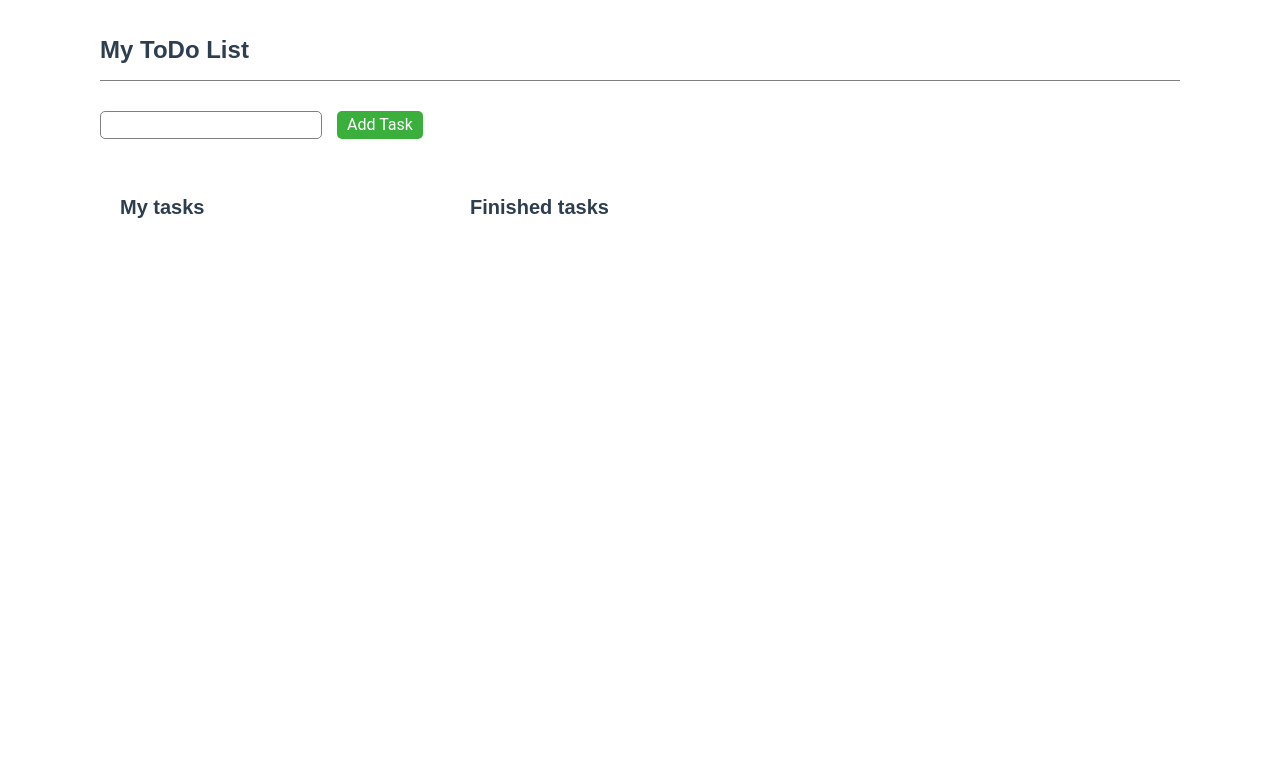
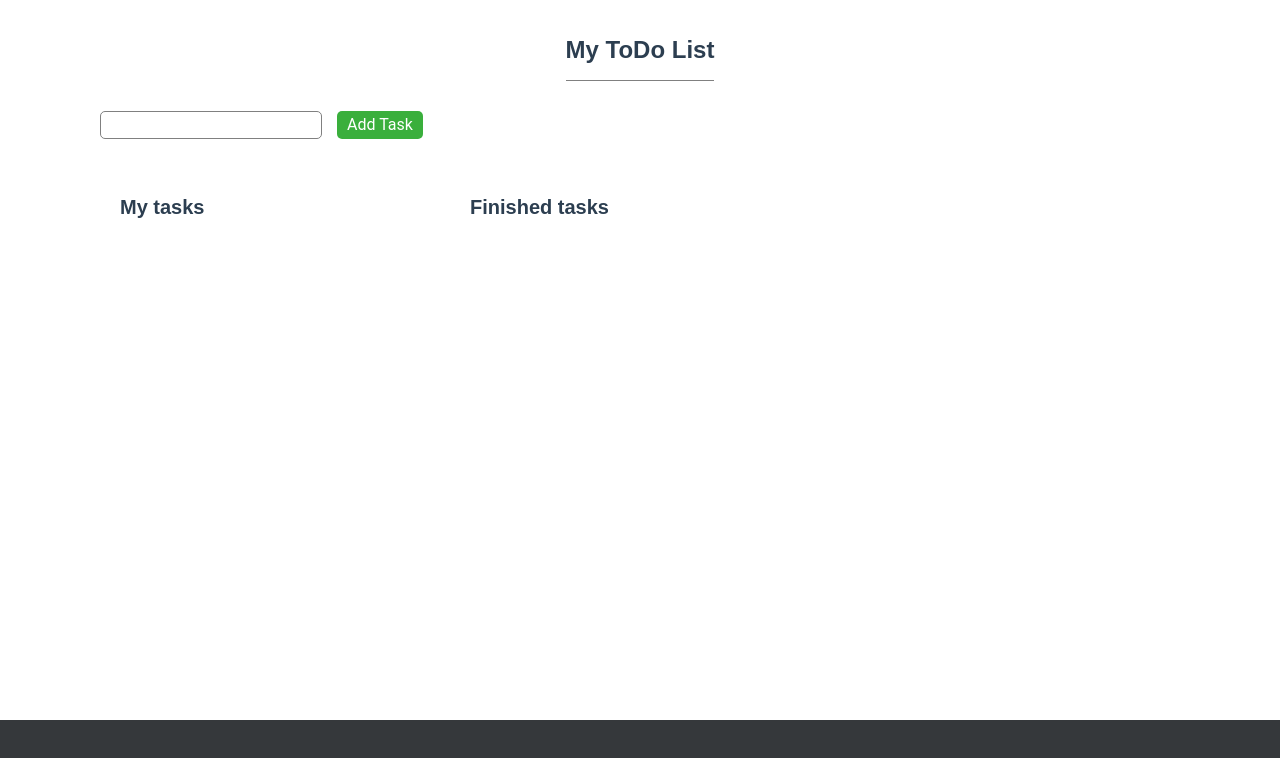
Before and after one commit to Holms2009/vue-todo-list, a Vue app: page / in a window 1280 px wide. Shown: the top 758 px of the page. Built offline with nearby package versions, Linux system fonts and the light colour scheme.

Commit message:
Added footer

```diff
--- a/src/App.vue
+++ b/src/App.vue
@@ -21,6 +21,7 @@
         />
       </div>
     </div>
+    <div class="footer"></div>
   </div>
 </template>
 
@@ -65,10 +66,15 @@ export default {
 
 <style lang="scss">
 #app {
-  padding: 20px 100px;
+  box-sizing: border-box;
+  min-height: 100vh;
+  padding: 20px 100px 0;
   color: #2c3e50;
   -webkit-font-smoothing: antialiased;
   -moz-osx-font-smoothing: grayscale;
+  display: flex;
+  flex-direction: column;
+  align-items: flex-start;
 
   .main {
     margin-top: 30px;
@@ -95,5 +101,14 @@ export default {
       }
     }
   }
+
+  .footer {
+    margin-top: auto;
+    width: 100vw;
+    height: 80px;
+    background-color: #35383b;
+    position: relative;
+    left: -100px;
+  }
 }
 </style>
```
Also changed, not shown: 5 other files (tests, documents, lock files or other folders).
